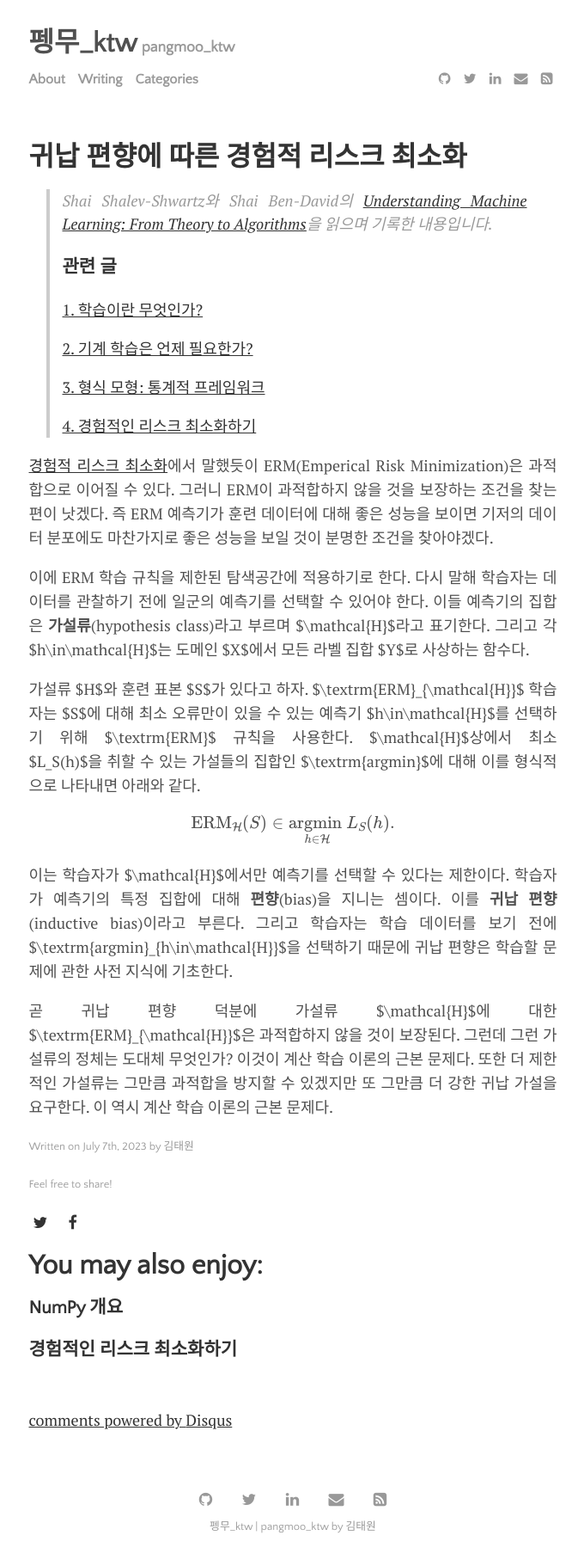
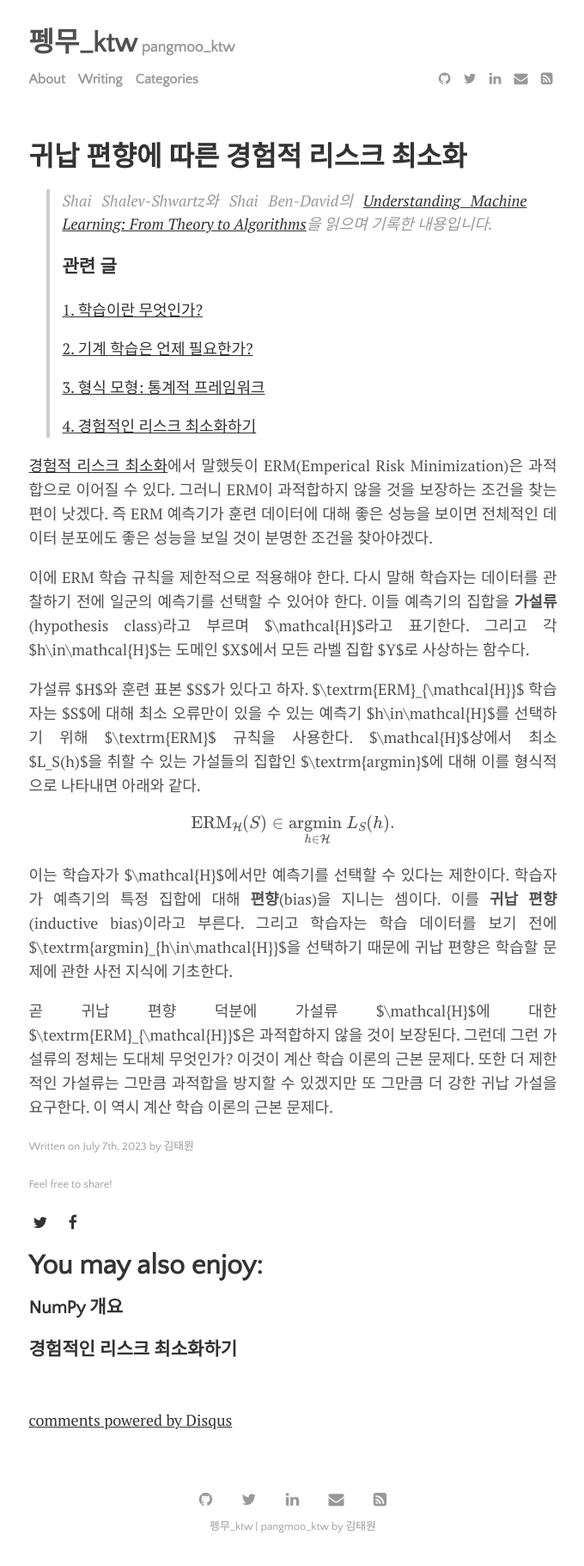
Before and after one commit to pangmoo-KTW/pangmoo-KTW, a Jekyll site: the page built from _posts/2023-07-07-uml23.md, in a window 1280 px wide. Shown: the whole page at 86% size, without its empty margins (299-979 px from the left). Built offline with Jekyll 4.4.1, drawn with Linux system fonts in a browser that asks for light colours; formulas are drawn with MathJax 3; comment, search, counter and statistics services are not loaded.

Commit message:
20230707_09

```diff
--- a/_posts/2023-07-07-uml23.md
+++ b/_posts/2023-07-07-uml23.md
@@ -20,11 +20,11 @@ tags: [MachineLearning]
 
 [경험적 리스크 최소화](https://pangmoo-ktw.github.io/pangmoo-KTW/uml22){:target="_blank"}에서 말했듯이 ERM(Emperical Risk Minimization)은 과적합으로 이어질 수 있다.
 그러니 ERM이 과적합하지 않을 것을 보장하는 조건을 찾는 편이 낫겠다.
-즉 ERM 예측기가 훈련 데이터에 대해 좋은 성능을 보이면 기저의 데이터 분포에도 마찬가지로 좋은 성능을 보일 것이 분명한 조건을 찾아야겠다.
+즉 ERM 예측기가 훈련 데이터에 대해 좋은 성능을 보이면 전체적인 데이터 분포에도 좋은 성능을 보일 것이 분명한 조건을 찾아야겠다.
 
-이에 ERM 학습 규칙을 제한된 탐색공간에 적용하기로 한다.
+이에 ERM 학습 규칙을 제한적으로 적용해야 한다.
 다시 말해 학습자는 데이터를 관찰하기 전에 일군의 예측기를 선택할 수 있어야 한다.
-이들 예측기의 집합은 **가설류**(hypothesis class)라고 부르며 $\mathcal{H}$라고 표기한다.
+이들 예측기의 집합을 **가설류**(hypothesis class)라고 부르며 $\mathcal{H}$라고 표기한다.
 그리고 각 $h\in\mathcal{H}$는 도메인 $X$에서 모든 라벨 집합 $Y$로 사상하는 함수다.
 
 가설류 $H$와 훈련 표본 $S$가 있다고 하자.
```
